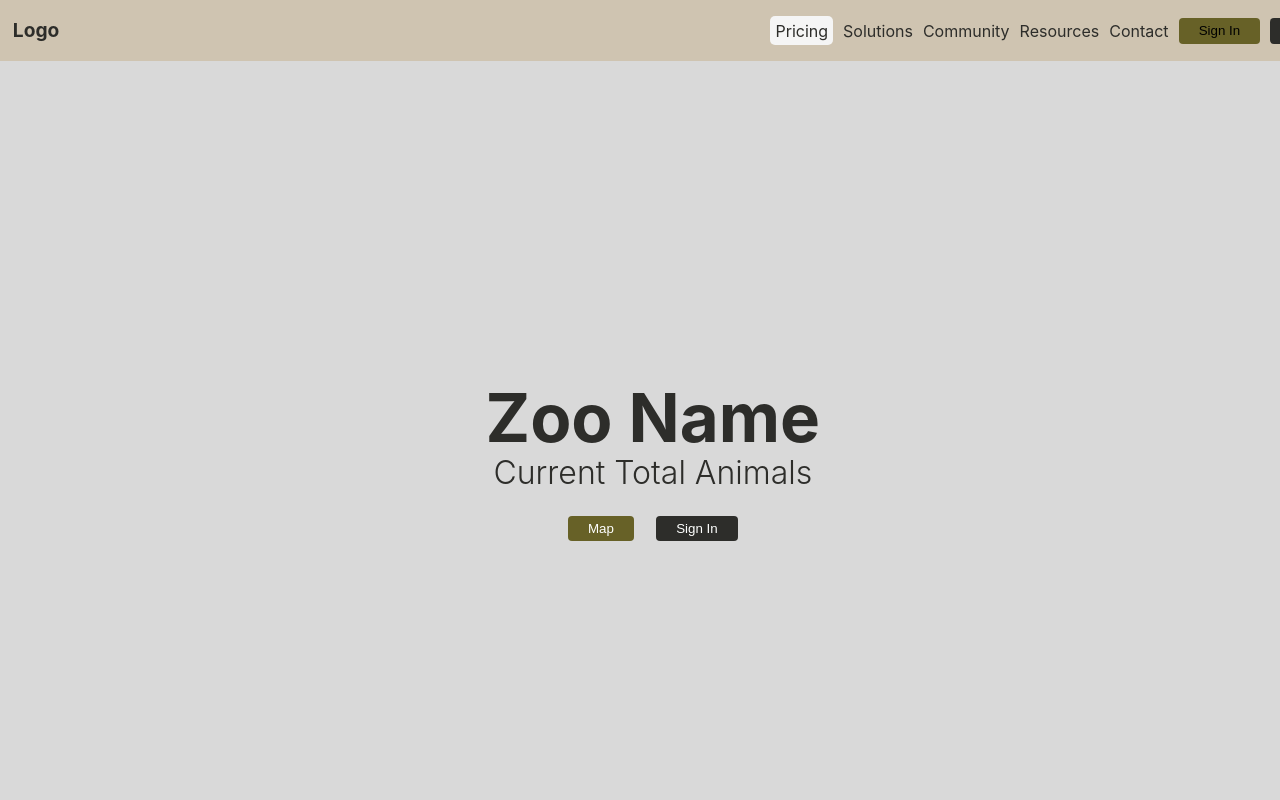
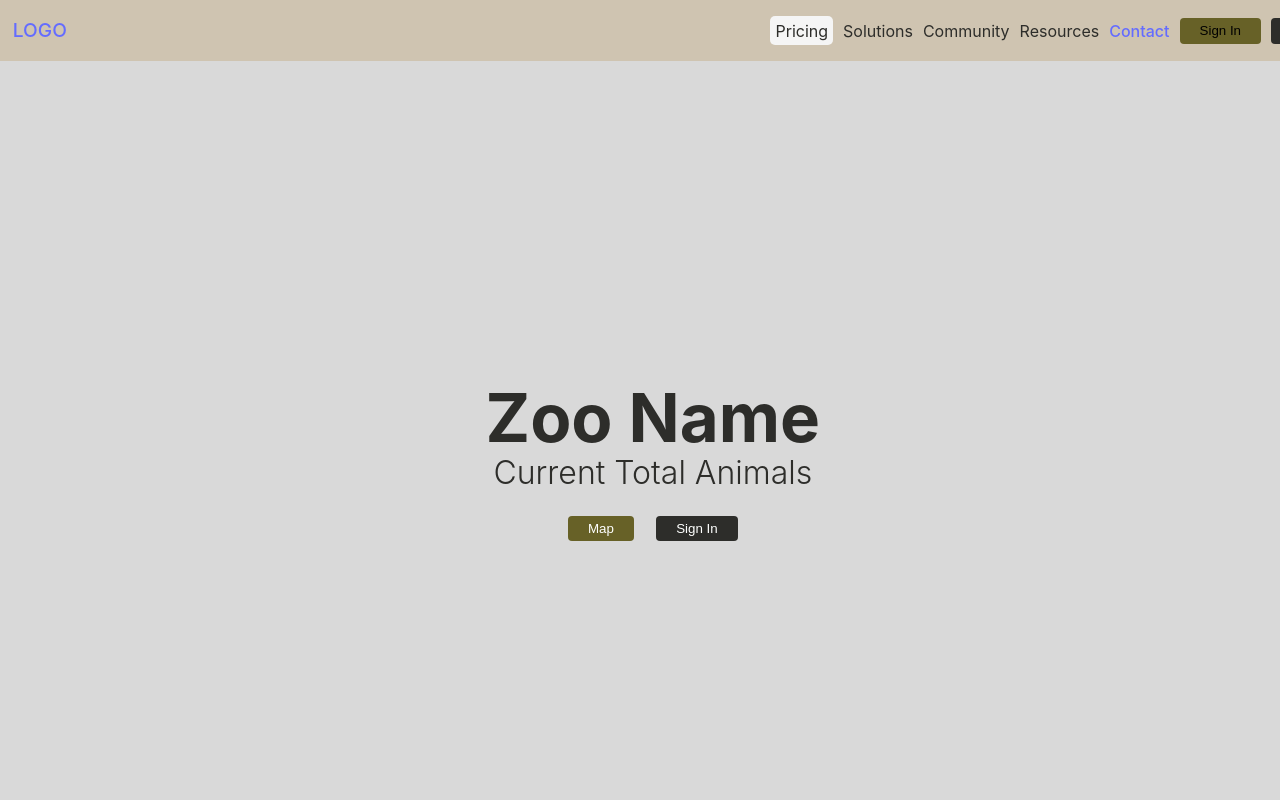
Before and after one commit to brookelove/zoomania, a React (Vite) app: page / in a window 1280 px wide. Shown: the top 800 px of the page. Built offline with nearby package versions, Linux system fonts and the light colour scheme.

Commit message:
Redone Contact Card CSS elements

```diff
--- a/src/assets/css/components/Contact.css
+++ b/src/assets/css/components/Contact.css
@@ -1,8 +1,9 @@
-main {
+.contact-container {
   /* background-color: var(--border-default); */
   /* replace with a background arieal views of different biome video loop */
   height: 100vh;
   width: auto;
+  background-color: rgb(0, 0, 0, 0);
 }
 #background-video {
   width: 100vw;
@@ -13,15 +14,26 @@ main {
   right: 0;
   top: 0;
   bottom: 0;
-  z-index: -1;
+  z-index: 0;
 }
-form {
-  background-color: white;
+.contact-container form {
   width: 25%;
   padding: 2% 0;
   border-radius: 10px;
+  z-index: 1;
+  padding: 2% 0;
+  border-radius: 10px;
+  background: rgba(0, 0, 0, 0.8);
+  backdrop-filter: saturate(180%) blur(10px);
 }
-
+.contact-container form hgroup {
+  color: var(--primary);
+  text-align: center;
+  width: 100%;
+}
+.contact-container form hgroup h3 {
+  text-align: center;
+}
 .inputContainer label,
 .inputContainer input,
 .inputContainer textarea {
--- a/src/assets/css/components/Header.css
+++ b/src/assets/css/components/Header.css
@@ -4,6 +4,8 @@ header {
   background-color: var(--primary);
   color: var(--secondary);
   background-color: var(--secondary-accent);
+  z-index: 100;
+  position: relative;
 }
 header menu {
   width: 40%;
--- a/src/assets/css/pages/Landing.css
+++ b/src/assets/css/pages/Landing.css
@@ -34,6 +34,7 @@
 .landingSection section .subSection {
   margin-left: 1%;
   color: var(--secondary);
+  color: var(--tertiary-accent);
 }
 .landingSection .quoteContainer {
   display: grid;
--- a/src/components/Header.jsx
+++ b/src/components/Header.jsx
@@ -1,16 +1,21 @@
+import { Link } from "react-router-dom";
 import "../assets/css/components/Header.css";
 function Header() {
   return (
     //  need to create a function to check if they are authenticated which means logged in is true
     <header className="d-b-flex">
       {/* if they are not logged in */}
-      <h4>Logo</h4>
+      <h4>
+        <Link to="/">LOGO</Link>
+      </h4>
       <menu className="d-e-flex">
         <li>Pricing</li>
         <li>Solutions</li>
         <li>Community</li>
         <li>Resources</li>
-        <li>Contact</li>
+        <li>
+          <Link to="/contact">Contact</Link>
+        </li>
         <li>
           <button className="auth-btn">Sign In</button>
         </li>
@@ -24,7 +29,9 @@ function Header() {
         <li>Zoos</li>
         <li>Community</li>
         <li>Search</li>
-        <li>Contact</li>
+        <li>
+          <Link to="/contact">Contact</Link>
+        </li>
         <li>
           <button className="auth-btn">Logout</button>
         </li>
--- a/src/pages/Contact.jsx
+++ b/src/pages/Contact.jsx
@@ -43,15 +43,16 @@ function Contact() {
   };
 
   return (
-    <main className="d-c-c-flex">
+    <main className="d-c-c-flex contact-container">
       <video id="background-video" autoPlay loop muted>
         <source src={backgroundHero} type="video/mp4"></source>
       </video>
       <form id="contact-form" onSubmit={handleSubmit}>
         <hgroup>
-          <h1>Questions?</h1>
-          <h3>Send A Message</h3>
+          <h3>Questions</h3>
+          <h5>Send A Message</h5>
         </hgroup>
+        <div className="form-container">
           <div className="d-c-s-flex inputContainer">
             <label htmlFor="name">Name</label>
             <input
@@ -104,6 +105,7 @@ function Contact() {
           <button type="submit" className="submitBtn">
             Submit
           </button>
+        </div>
       </form>
     </main>
   );
```
Lines whose indentation alone changed are shown as unchanged.
